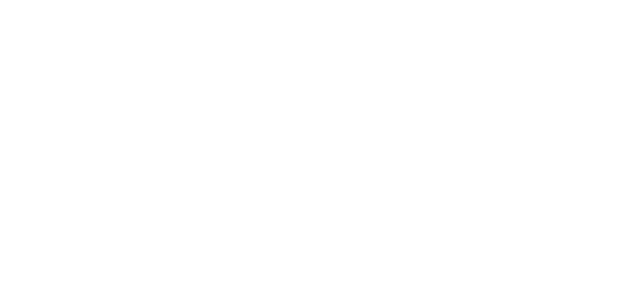
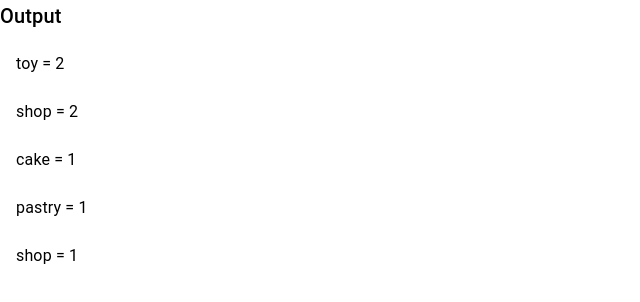
Before and after one commit to s4sahildudani/date_Task, a React (Create React App) app in the folder my-app/: page /logicaltask in a window 1280 px wide. Before the commit this address had no page. Shown: the top 302 px of the page, without its empty margins (0-640 px from the left). Built offline with nearby package versions, Linux system fonts and the light colour scheme.

Commit message:
logical task

```diff
--- a/my-app/src/App.js
+++ b/my-app/src/App.js
@@ -2,6 +2,7 @@
 import './App.css';
 import DateTask from './pages/DateTask';
 import Timesheet from './pages/Timesheet';
+import Logicaltask from './pages/Logicaltask';
 
 function App() {
   return (
@@ -10,6 +11,7 @@
       <Routes>
         <Route path='/' element={<DateTask />} />
         <Route path='/timesheet' element={<Timesheet />} />
+        <Route path='/logicaltask' element={<Logicaltask />} />
       </Routes>
       </BrowserRouter>
     </div>
--- /dev/null
+++ b/my-app/src/pages/Logicaltask.js
@@ -0,0 +1,37 @@
+import React, { useState } from "react";
+import { Typography, ListItemText, List, ListItem } from "@mui/material";
+function Logicaltask() {
+    const [data] = useState(['toy', 'shop', 'toy', 'cake', 'pastry', 'shop']);
+
+    const counts = {};
+
+    for (let i = 0; i < data.length; i++) {
+      const item = data[i];
+      counts[item] = counts[item] ? counts[item] + 1 : 1;
+    }
+
+    const elements = [];
+    for (let key in counts) {
+      if (counts.hasOwnProperty(key)) {
+        elements.push(
+          <ListItem key={key}>
+            <ListItemText primary={`${key} = ${counts[key]}`} />
+          </ListItem>
+        );
+      }
+    }
+
+    elements.push(
+      <ListItem key="shop-final">
+        <ListItemText primary={`shop = ${counts['shop'] - 1}`} />
+      </ListItem>
+    );
+  return (
+    <>
+      <Typography variant="h6">Output</Typography>
+      <List>{elements}</List>
+    </>
+  );
+}
+
+export default Logicaltask;
```
